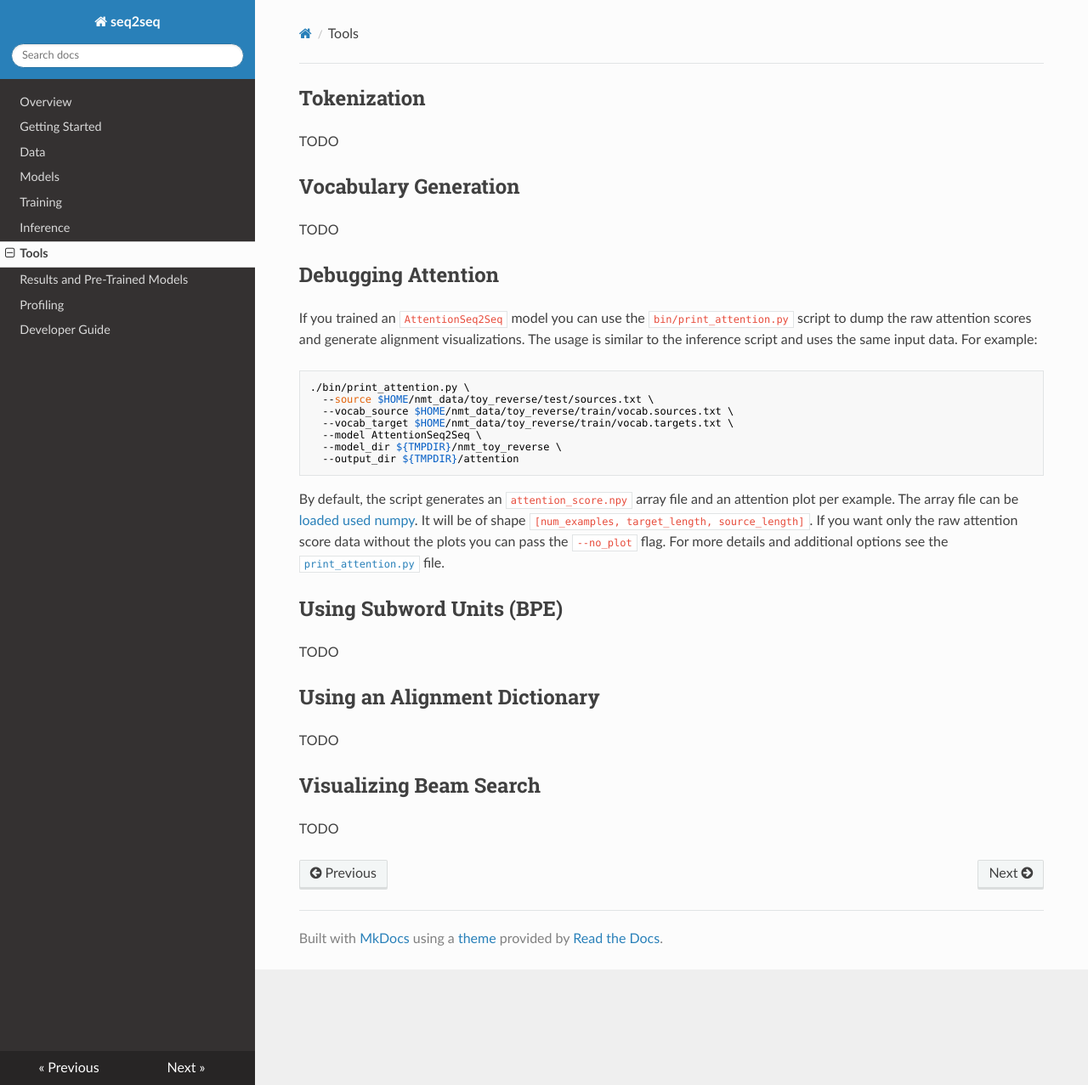
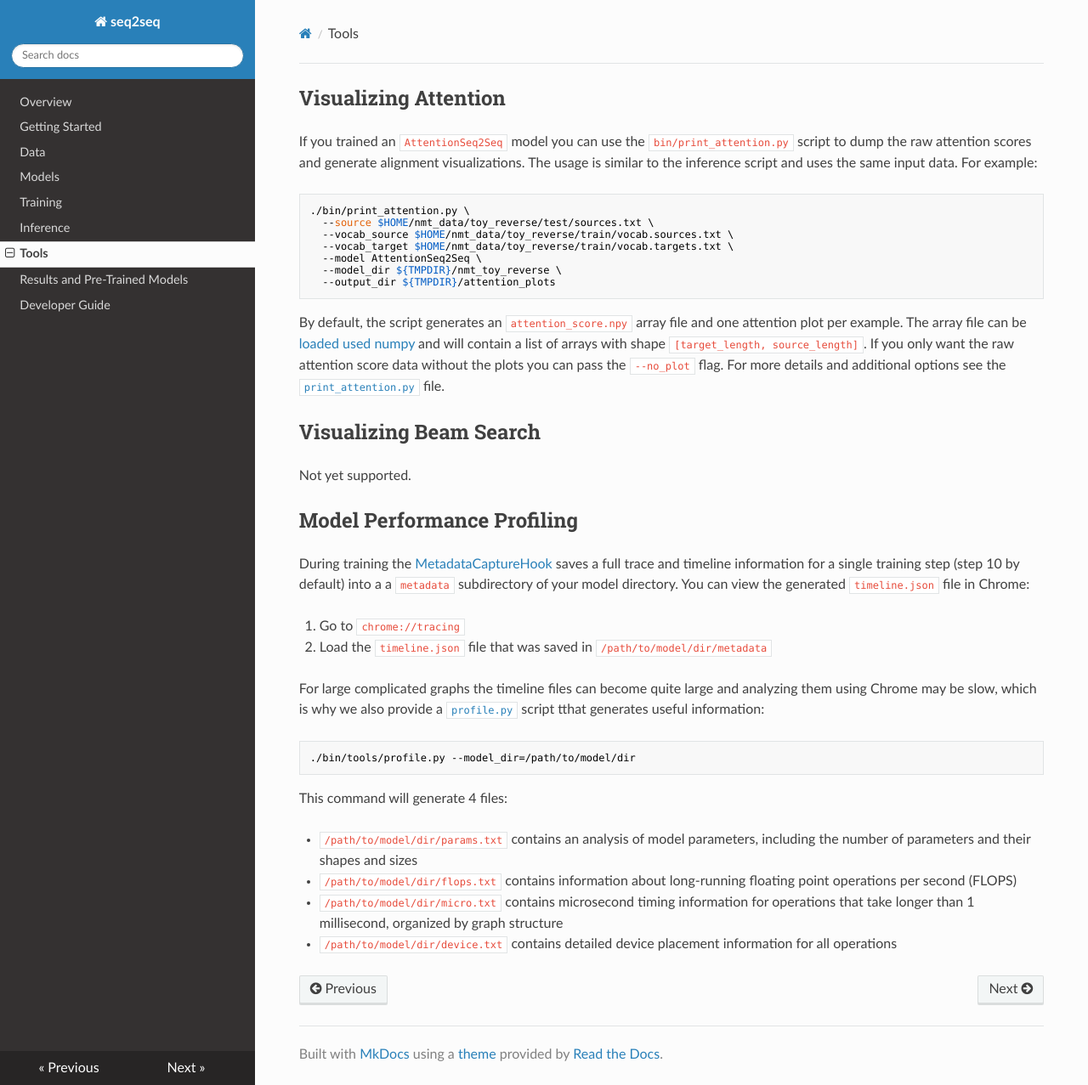
Before and after one commit to google/seq2seq, an MkDocs documentation site: the page built from docs/tools.md, in a window 1280 px wide and 1277 px high. Shown: the whole window at 85% size. Built offline with MkDocs 1.6.1, drawn with Linux system fonts in a browser that asks for light colours; nearby versions of some CDN libraries; old or Windows-style settings are respelled for this version of MkDocs.

Commit message:
Move profiling doc to tools doc

````diff
--- a/docs/tools.md
+++ b/docs/tools.md
@@ -1,12 +1,4 @@
-## Tokenization
-
-TODO
-
-## Vocabulary Generation
-
-TODO
-
-## Debugging Attention
+## Visualizing Attention
 
 If you trained an `AttentionSeq2Seq` model you can use the `bin/print_attention.py` script to dump the raw attention scores and generate alignment visualizations. The usage is similar to the inference script and uses the same input data. For example:
 
@@ -17,21 +9,34 @@ If you trained an `AttentionSeq2Seq` model you can use the `bin/print_attention.
   --vocab_target $HOME/nmt_data/toy_reverse/train/vocab.targets.txt \
   --model AttentionSeq2Seq \
   --model_dir ${TMPDIR}/nmt_toy_reverse \
-  --output_dir ${TMPDIR}/attention
+  --output_dir ${TMPDIR}/attention_plots
 ```
 
-By default, the script generates an `attention_score.npy` array file and an attention plot per example. The array file can be [loaded used numpy](https://docs.scipy.org/doc/numpy/reference/generated/numpy.load.html). It will be of shape `[num_examples, target_length, source_length]`. If you want only the raw attention score data without the plots you can pass the `--no_plot` flag. For more details and additional options see the [`print_attention.py`](https://github.com/dennybritz/seq2seq/blob/master/bin/print_attention.py) file.
-
-
-## Using Subword Units (BPE)
-
-TODO
-
-## Using an Alignment Dictionary
-
-TODO
+By default, the script generates an `attention_score.npy` array file and one attention plot per example. The array file can be [loaded used numpy](https://docs.scipy.org/doc/numpy/reference/generated/numpy.load.html) and will contain a list of arrays with shape `[target_length, source_length]`. If you only want the raw attention score data without the plots you can pass the `--no_plot` flag. For more details and additional options see the [`print_attention.py`](https://github.com/dennybritz/seq2seq/blob/master/bin/print_attention.py) file.
 
 
 ## Visualizing Beam Search
 
-TODO
+Not yet supported.
+
+
+## Model Performance Profiling
+
+During training the [MetadataCaptureHook](https://github.com/dennybritz/seq2seq/blob/master/seq2seq/training/hooks.py) saves a full  trace and timeline information for a single training step (step 10 by default) into a
+a `metadata` subdirectory of your model directory. You can view the generated `timeline.json` file in Chrome:
+
+1. Go to `chrome://tracing`
+2. Load the `timeline.json` file that was saved in `/path/to/model/dir/metadata`
+
+For large complicated graphs the timeline files can become quite large and analyzing them using Chrome may be slow, which is why we also provide a [`profile.py`](https://github.com/dennybritz/seq2seq/blob/master/bin/tools/profile.py) script tthat generates useful information:
+
+```shell
+./bin/tools/profile.py --model_dir=/path/to/model/dir
+```
+
+This command will generate 4 files:
+
+- `/path/to/model/dir/params.txt` contains an analysis of model parameters, including the number of parameters and their shapes and sizes
+- `/path/to/model/dir/flops.txt` contains information about long-running floating point operations per second (FLOPS)
+- `/path/to/model/dir/micro.txt` contains microsecond timing information for operations that take longer than 1 millisecond, organized by graph structure
+- `/path/to/model/dir/device.txt` contains detailed device placement information for all operations
--- a/mkdocs.yml
+++ b/mkdocs.yml
@@ -10,5 +10,4 @@ pages:
     - Inference: inference.md
     - Tools: tools.md
     - Results and Pre-Trained Models: benchmarks.md
-    - Profiling: profiling.md
     - Developer Guide: developer_guide.md
````
Also changed, not shown: docs/inference.md (+6 -6 lines), docs/profiling.md (deleted, +0 -46 lines).
